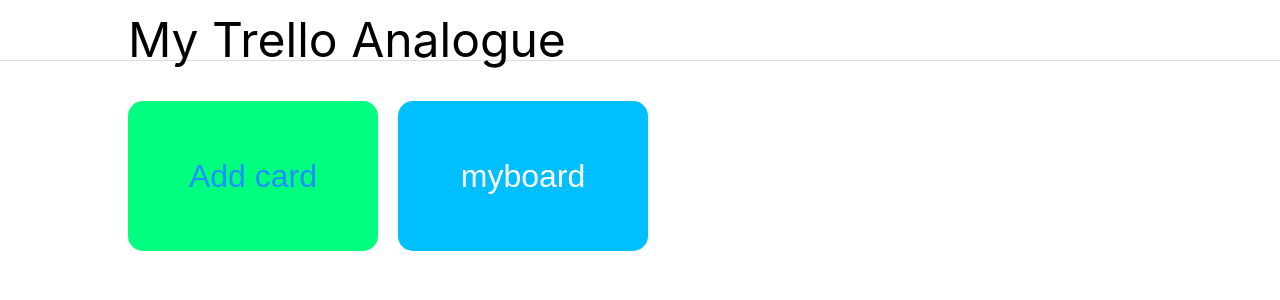
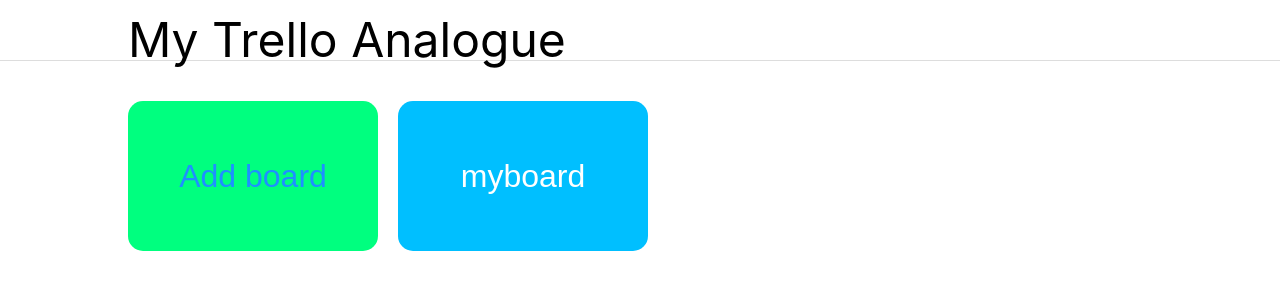
Before and after one commit to summerlightningman/my-trello-analogue, a React (Create React App) app: page / in a window 1280 px wide. Shown: the top 300 px of the page. Built offline with nearby package versions, Linux system fonts and the light colour scheme.

Commit message:
Bugfixies

```diff
--- a/src/components/Board/board-list-item-add/board-list-item-add.tsx
+++ b/src/components/Board/board-list-item-add/board-list-item-add.tsx
@@ -70,13 +70,13 @@
     </BoardItemAddForm>;
 
     const button = <BoardItemAddButton onClick={switchIsAddingBoard}>
-        <BoardItemAddLabel>Add card</BoardItemAddLabel>
+        <BoardItemAddLabel>Add board</BoardItemAddLabel>
     </BoardItemAddButton>;
 
     const boardColors: BoardCardProps = {
         background: '#00FF7F',
         hoverBackground: '#3CB371'
-    }
+    };
 
     return (
         <BoardCard {...boardColors}>
--- a/src/components/Column/column-list-item-add/column-list-item-add.tsx
+++ b/src/components/Column/column-list-item-add/column-list-item-add.tsx
@@ -12,7 +12,6 @@
 
 
 const ColumnListItemAdd: FC<ColumnListItemAddProps> = ({board}) => {
-
     const {columnList} = useTypedSelector(state => state.board);
     const dispatch = useDispatch();
 
@@ -31,17 +30,12 @@
 
     const handleAddClick: MouseEventHandler<HTMLButtonElement> = () => addColumn();
 
-
-    const button = <button onClick={switchIsAddingColumn} className="column-list-item-add__btn">
+    const button = <button onClick={switchIsAddingColumn}>
         <AiOutlinePlus color="#0098dd"/>
     </button>;
 
     const input = <>
-        <AddInput
-            onInput={handleInput}
-            onEnterPress={addColumn}
-            value={newColumnName}
-        />
+        <AddInput onInput={handleInput} onEnterPress={addColumn} value={newColumnName}/>
         <ButtonsPanel>
             <ButtonAdd onClick={handleAddClick} disabled={!newColumnName}>Add</ButtonAdd>
             <ButtonCancel onClick={switchIsAddingColumn}>Cancel</ButtonCancel>
```
